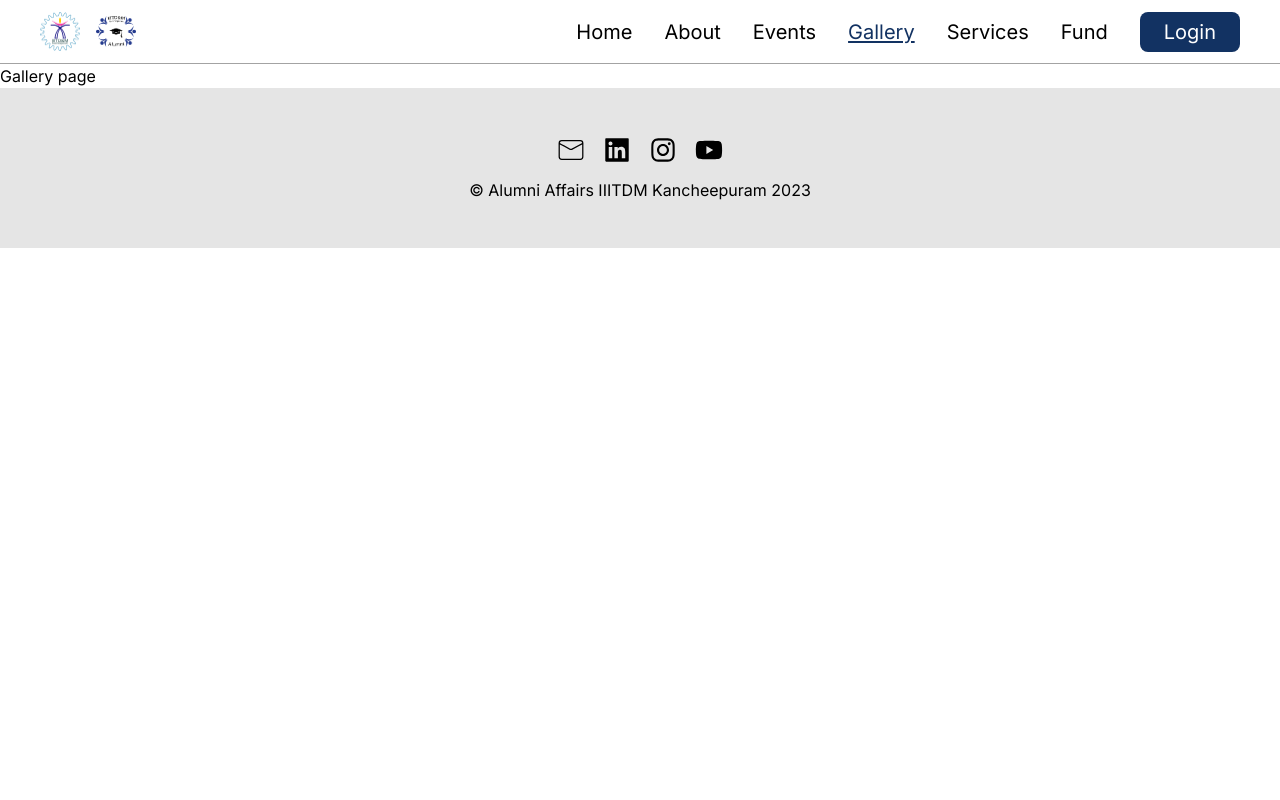
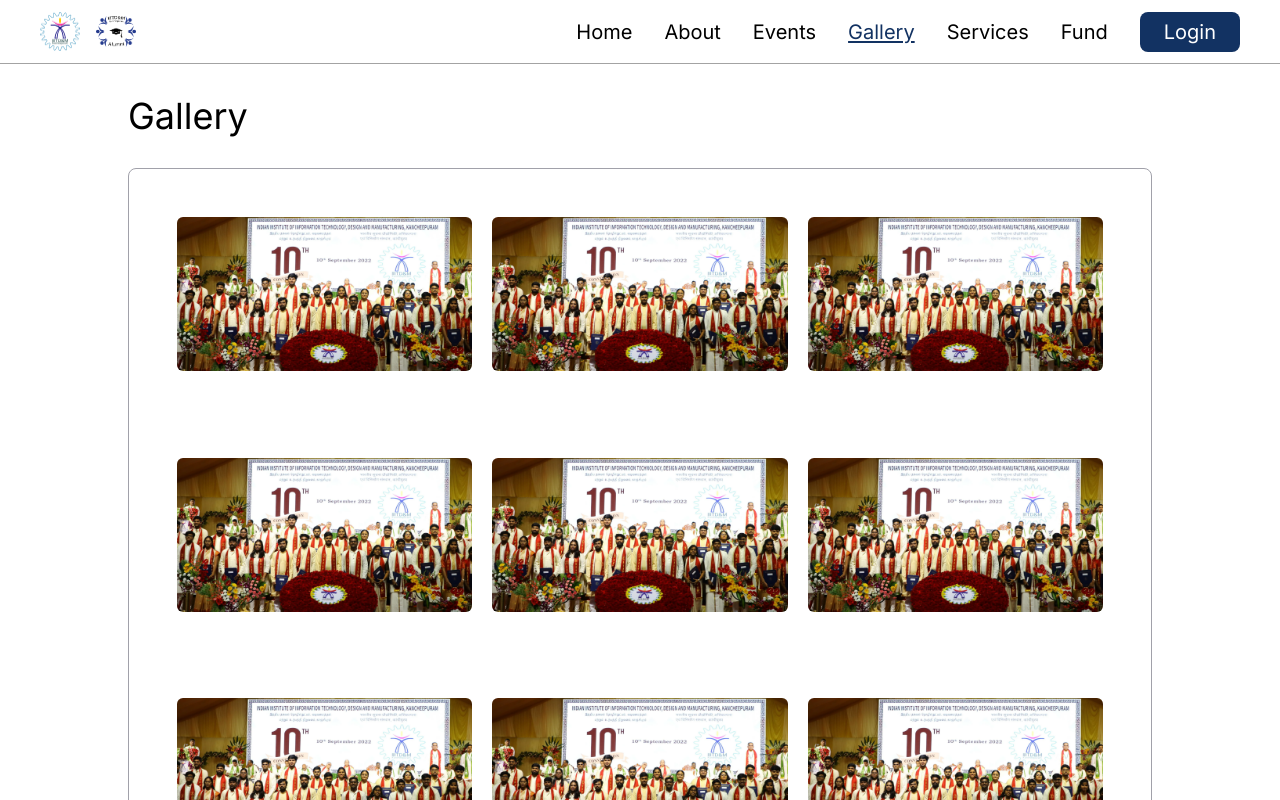
Before and after one commit to bhendi-boi/AlumniPortal, a Next.js app: page /gallery in a window 1280 px wide. Shown: the top 800 px of the page. Built offline with nearby package versions, Linux system fonts and the light colour scheme.

Commit message:
added Gallery route

```diff
--- /dev/null
+++ b/app/gallery/ImageCard.tsx
@@ -0,0 +1,20 @@
+import React from 'react';
+import Image from 'next/image';
+type ImageCardProps = {
+  src: string;
+  alt: string;
+};
+const ImageCard = ({ src, alt }: ImageCardProps) => {
+  return (
+    // ! add src
+    <Image
+      src={'/convocation.png'}
+      alt={alt}
+      width={400}
+      height={225}
+      className="overflow-hidden rounded-md"
+    />
+  );
+};
+
+export default ImageCard;
--- a/app/gallery/page.tsx
+++ b/app/gallery/page.tsx
@@ -1,7 +1,55 @@
+import Header from 'app/Header';
 import React from 'react';
-
+import ImageCard from './ImageCard';
+const data = [
+  {
+    src: 'https://images.unsplash.com/photo-1679760452619-cf2dcb88b659?ixlib=rb-4.0.3&ixid=MnwxMjA3fDB8MHxwaG90by1wYWdlfHx8fGVufDB8fHx8&auto=format&fit=crop&w=774&q=80',
+    alt: 'sjfb lsifhosiaefhpoaj',
+  },
+  {
+    src: 'https://images.unsplash.com/photo-1679760452619-cf2dcb88b659?ixlib=rb-4.0.3&ixid=MnwxMjA3fDB8MHxwaG90by1wYWdlfHx8fGVufDB8fHx8&auto=format&fit=crop&w=774&q=80',
+    alt: 'sjfb lsifhosiaefhpoaj',
+  },
+  {
+    src: 'https://images.unsplash.com/photo-1679760452619-cf2dcb88b659?ixlib=rb-4.0.3&ixid=MnwxMjA3fDB8MHxwaG90by1wYWdlfHx8fGVufDB8fHx8&auto=format&fit=crop&w=774&q=80',
+    alt: 'sjfb lsifhosiaefhpoaj',
+  },
+  {
+    src: 'https://images.unsplash.com/photo-1679760452619-cf2dcb88b659?ixlib=rb-4.0.3&ixid=MnwxMjA3fDB8MHxwaG90by1wYWdlfHx8fGVufDB8fHx8&auto=format&fit=crop&w=774&q=80',
+    alt: 'sjfb lsifhosiaefhpoaj',
+  },
+  {
+    src: 'https://images.unsplash.com/photo-1679760452619-cf2dcb88b659?ixlib=rb-4.0.3&ixid=MnwxMjA3fDB8MHxwaG90by1wYWdlfHx8fGVufDB8fHx8&auto=format&fit=crop&w=774&q=80',
+    alt: 'sjfb lsifhosiaefhpoaj',
+  },
+  {
+    src: 'https://images.unsplash.com/photo-1679760452619-cf2dcb88b659?ixlib=rb-4.0.3&ixid=MnwxMjA3fDB8MHxwaG90by1wYWdlfHx8fGVufDB8fHx8&auto=format&fit=crop&w=774&q=80',
+    alt: 'sjfb lsifhosiaefhpoaj',
+  },
+  {
+    src: 'https://images.unsplash.com/photo-1679760452619-cf2dcb88b659?ixlib=rb-4.0.3&ixid=MnwxMjA3fDB8MHxwaG90by1wYWdlfHx8fGVufDB8fHx8&auto=format&fit=crop&w=774&q=80',
+    alt: 'sjfb lsifhosiaefhpoaj',
+  },
+  {
+    src: 'https://images.unsplash.com/photo-1679760452619-cf2dcb88b659?ixlib=rb-4.0.3&ixid=MnwxMjA3fDB8MHxwaG90by1wYWdlfHx8fGVufDB8fHx8&auto=format&fit=crop&w=774&q=80',
+    alt: 'sjfb lsifhosiaefhpoaj',
+  },
+  {
+    src: 'https://images.unsplash.com/photo-1679760452619-cf2dcb88b659?ixlib=rb-4.0.3&ixid=MnwxMjA3fDB8MHxwaG90by1wYWdlfHx8fGVufDB8fHx8&auto=format&fit=crop&w=774&q=80',
+    alt: 'sjfb lsifhosiaefhpoaj',
+  },
+];
 const page = () => {
-  return <div>Gallery page</div>;
+  return (
+    <main className="min-h-screen px-5 md:px-10">
+      <Header title="Gallery" />
+      <section className="mx-auto mb-8 grid min-h-screen max-w-5xl grid-cols-1 gap-5 rounded-lg border border-zinc-400 p-6 sm:grid-cols-2 sm:p-8 md:mb-16 md:grid-cols-3 md:p-12">
+        {data.map((image, index) => (
+          <ImageCard key={index} {...image} />
+        ))}
+      </section>
+    </main>
+  );
 };
 
 export default page;
```
